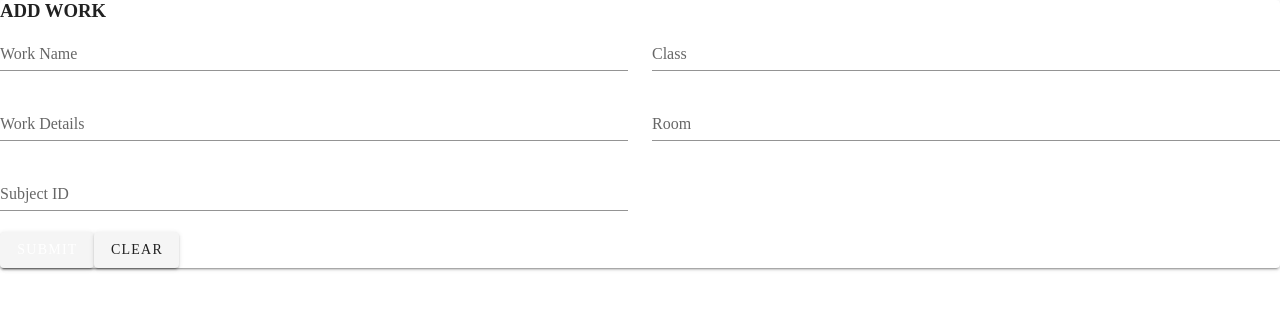
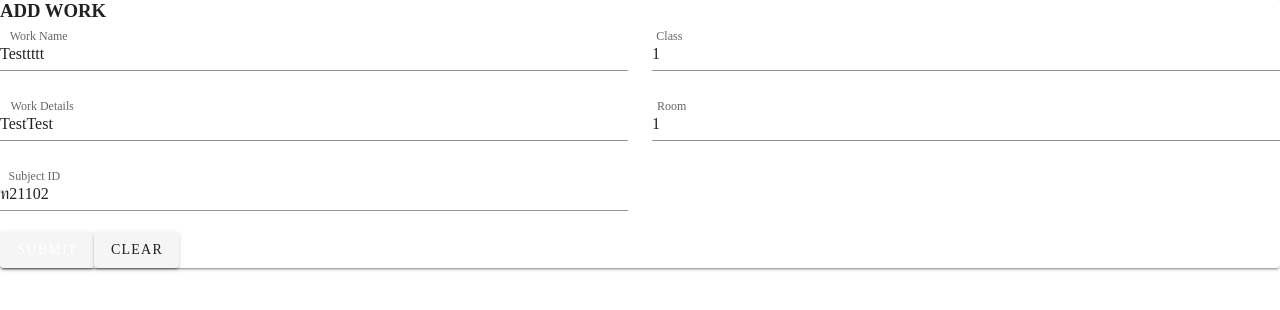
Before and after one commit to Kitsune-cop/ip_nuxt_three, a Nuxt app: page /teacher/add_work in a window 1280 px wide. Shown: the top 310 px of the page. Built offline with nearby package versions, Linux system fonts and the light colour scheme.

Commit message:
Update add_work.vue

```diff
--- a/pages/teacher/add_work.vue
+++ b/pages/teacher/add_work.vue
@@ -26,11 +26,11 @@ import axios from 'axios';
       layout: 'teacher/user',
         data:() =>  ({
                 teacher_id: '',
-                work_name:'',
-                work_details:'',
-                subject_id:'',
-                grade:'',
-                room:'',
+                work_name:'Testtttt',
+                work_details:'TestTest',
+                subject_id:'ท21102',
+                grade:'1',
+                room:'1',
         }),
         // created(){
         //   this.getInfo()
@@ -53,7 +53,10 @@ import axios from 'axios';
                         room: this.room,
                     }
                 )
-                // console.log(this.work_name)// eslint-disable-next-line no-console
+                .then((res)=>{
+                        console.log(res.data)// eslint-disable-next-line no-console
+                    })
+                // console.log(this.subject_id)// eslint-disable-next-line no-console
             },
           storage(){
             this.teacher_id = sessionStorage.getItem('user_id')
```
